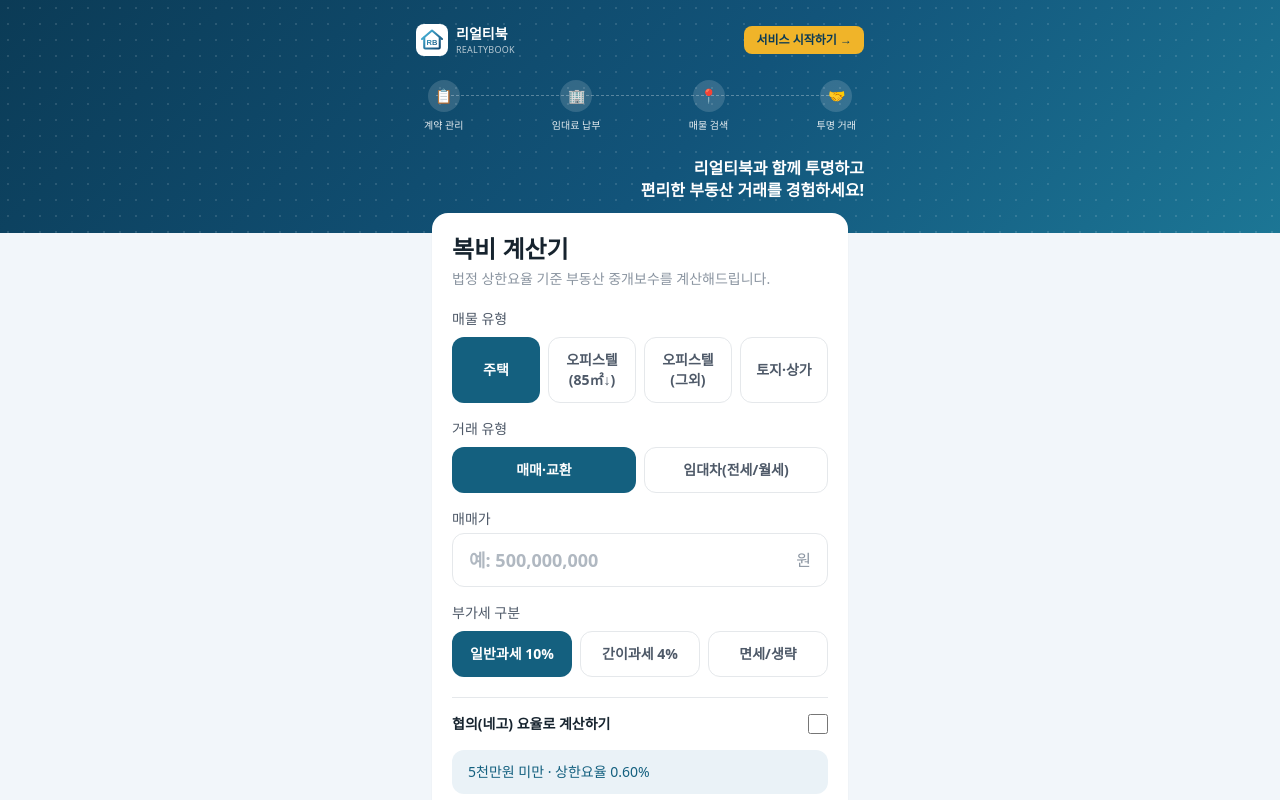
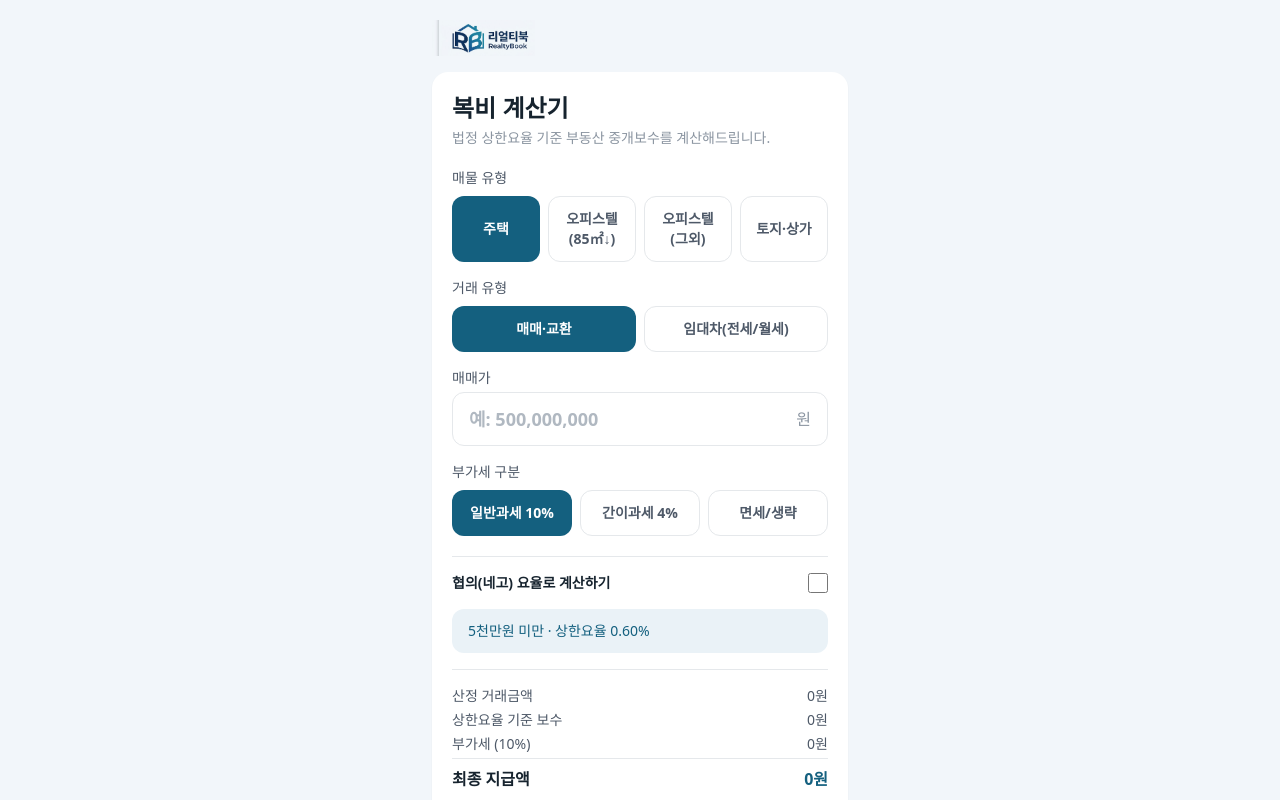
Before and after one commit to retools-labs/calc-realty, a Next.js app: page / in a window 1280 px wide. Shown: the top 800 px of the page. Built offline with nearby package versions, Linux system fonts and the light colour scheme.

Commit message:
실제 로고/배너 이미지 적용, 상단은 로고만 배치

```diff
--- a/app/page.tsx
+++ b/app/page.tsx
@@ -73,108 +73,28 @@ function SegButton<T extends string>({
   );
 }
 
-function RealtyBookMark({ size = 28 }: { size?: number }) {
-  const gradId = "rb-mark-grad";
+function RealtyBookHeader() {
   return (
-    <svg width={size} height={size} viewBox="0 0 48 48" fill="none" xmlns="http://www.w3.org/2000/svg">
-      <defs>
-        <linearGradient id={gradId} x1="4" y1="4" x2="44" y2="44" gradientUnits="userSpaceOnUse">
-          <stop offset="0" stopColor="#4FC3E8" />
-          <stop offset="1" stopColor="#0B3B66" />
-        </linearGradient>
-      </defs>
-      <path
-        d="M4 22 24 5l20 17"
-        stroke={`url(#${gradId})`}
-        strokeWidth="4.2"
-        strokeLinecap="round"
-        strokeLinejoin="round"
-      />
-      <path
-        d="M8.5 19v20a2 2 0 0 0 2 2h27a2 2 0 0 0 2-2V19"
-        stroke={`url(#${gradId})`}
-        strokeWidth="4.2"
-        strokeLinecap="round"
-        strokeLinejoin="round"
-      />
-      <text
-        x="24"
-        y="34"
-        textAnchor="middle"
-        fontFamily="Arial, Helvetica, sans-serif"
-        fontWeight="800"
-        fontSize="15"
-        fill={`url(#${gradId})`}
-      >
-        RB
-      </text>
-    </svg>
-  );
-}
-
-function RealtyBookLockup({ light = false }: { light?: boolean }) {
-  return (
-    <div className="flex items-center gap-2">
-      <div className="rounded-lg bg-white p-1">
-        <RealtyBookMark size={24} />
-      </div>
-      <div className="leading-tight">
-        <p className={`text-sm font-extrabold ${light ? "text-white" : "text-[#0B3B66]"}`}>리얼티북</p>
-        <p className={`text-[9px] font-medium tracking-wide ${light ? "text-white/70" : "text-[#8B95A1]"}`}>
-          REALTYBOOK
-        </p>
-      </div>
+    <div className="mx-auto max-w-md px-4 pt-5">
+      {/* eslint-disable-next-line @next/next/no-img-element */}
+      <img src="/realtybook-logo.png" alt="리얼티북 RealtyBook" className="h-9 w-auto" />
     </div>
   );
 }
 
-const HERO_FEATURES: { icon: string; label: string }[] = [
-  { icon: "📋", label: "계약 관리" },
-  { icon: "🏢", label: "임대료 납부" },
-  { icon: "📍", label: "매물 검색" },
-  { icon: "🤝", label: "투명 거래" },
-];
-
-function RealtyBookHero() {
+function PartnerBanner() {
   return (
+    <div className="mx-auto max-w-md px-4">
       <a
         href={PARTNER_URL}
         target="_blank"
         rel="noopener noreferrer"
-      className="block px-4 pb-8 pt-6 text-white"
-      style={{
-        backgroundImage:
-          "radial-gradient(rgba(255,255,255,0.12) 1px, transparent 1px), linear-gradient(135deg, #0B3B56, #12547A 55%, #1C7695)",
-        backgroundSize: "16px 16px, 100% 100%",
-      }}
+        className="block overflow-hidden rounded-2xl shadow-sm transition active:scale-[0.99]"
       >
-      <div className="mx-auto max-w-md">
-        <div className="flex items-center justify-between">
-          <RealtyBookLockup light />
-          <span className="whitespace-nowrap rounded-lg bg-[#F0B429] px-3 py-1.5 text-xs font-bold text-[#0B3B56]">
-            서비스 시작하기 →
-          </span>
+        {/* eslint-disable-next-line @next/next/no-img-element */}
+        <img src="/realtybook-banner.png" alt="리얼티북과 함께 투명하고 편리한 부동산 거래를 경험하세요" className="w-full" />
+      </a>
     </div>
-
-        <div className="relative mt-6 flex items-center justify-between px-2">
-          <div className="absolute left-5 right-5 top-[15px] h-px border-t border-dashed border-white/30" />
-          {HERO_FEATURES.map((f) => (
-            <div key={f.label} className="relative z-10 flex flex-col items-center gap-1.5">
-              <span className="flex h-8 w-8 items-center justify-center rounded-full bg-white/15 text-sm">
-                {f.icon}
-              </span>
-              <span className="text-[10px] font-medium text-white/90">{f.label}</span>
-            </div>
-          ))}
-        </div>
-
-        <p className="mt-6 text-right text-base font-bold leading-snug">
-          리얼티북과 함께 투명하고
-          <br />
-          편리한 부동산 거래를 경험하세요!
-        </p>
-      </div>
-    </a>
   );
 }
 
@@ -235,9 +155,9 @@ export default function Home() {
 
   return (
     <main className="min-h-screen bg-[#F2F6FA] pb-10 text-[#16232E]">
-      <RealtyBookHero />
+      <RealtyBookHeader />
 
-      <div className="mx-auto -mt-5 max-w-md px-4">
+      <div className="mx-auto mt-4 max-w-md px-4">
         <div className="rounded-2xl bg-white p-5 shadow-sm">
           <h1 className="text-2xl font-bold">복비 계산기</h1>
           <p className="mt-1 text-sm text-[#8B95A1]">
@@ -394,6 +314,10 @@ export default function Home() {
           확인하세요.
         </p>
       </div>
+
+      <div className="mt-4">
+        <PartnerBanner />
+      </div>
     </main>
   );
 }
```
Also changed, not shown: public/realtybook-banner.png (added), public/realtybook-logo.png (added). Lines whose indentation alone changed are shown as unchanged.
